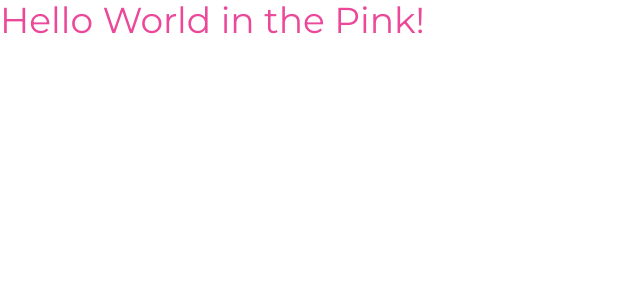
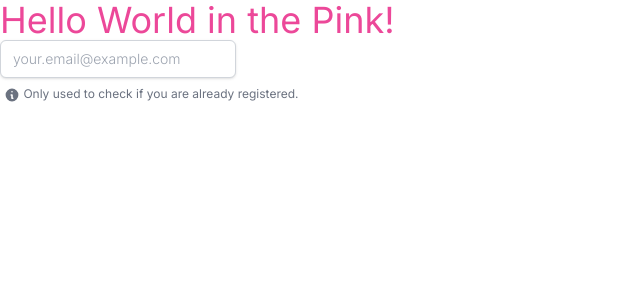
Before and after one commit to CodeExamples-info/ce-code-examples, a Next.js app: page / in a window 1280 px wide. Shown: the top 300 px of the page, without its empty margins (0-640 px from the left). Built offline with nearby package versions, Linux system fonts and the light colour scheme.

Commit message:
CE-352 CE-353 Added Email Input with stories

```diff
--- /dev/null
+++ b/common/components/inputs/EmailInput/EmailInput.component.tsx
@@ -0,0 +1,64 @@
+import { InformationCircleIcon } from '@heroicons/react/solid';
+import { Dispatch, SetStateAction, useState } from 'react';
+
+interface EmailInputProps {
+  showLabel?: boolean;
+  showTip?: boolean;
+  inputClassNames?: string;
+  emailState: string;
+  handleInputChange: Dispatch<SetStateAction<string>>;
+}
+
+const EmailInput = (props: EmailInputProps) => {
+  // const [invalidEmailError] = useState("Please enter a valid email address");
+  const [isTouched, setIsTouched] = useState(false);
+  const baseClassNames =
+    'border border-gray-300 shadow py-2 px-3 rounded-md placeholder:font-light text-sm focus:border-accent-dark focus:ring-accent-dark focus:ring-1 focus:outline-none peer';
+  const validationClassNames =
+    'invalid:border-red-300 invalid:ring-red-300 invalid:text-red-900 valid:border-green-300 valid:ring-green-300 valid:text-green-900';
+
+  const handleOnBlur = () => {
+    setIsTouched(true);
+  };
+
+  const handleOnInput = (e: React.ChangeEvent<HTMLInputElement>) => {
+    props.handleInputChange(e.target.value);
+  };
+
+  return (
+    <>
+      {/* TODO: Check if we can pass the id for the email as props to avoid the duplicate id issue for multiple inputs on the page */}
+      {props.showLabel && (
+        <label htmlFor="email" className="block font-medium mb-1.5">
+          Email
+        </label>
+      )}
+      <div>
+        <input
+          type="email"
+          id="email"
+          placeholder="your.email@example.com"
+          className={`${baseClassNames} ${isTouched ? validationClassNames : ''}`}
+          required
+          onBlur={handleOnBlur}
+          onInput={handleOnInput}
+        />
+        <p
+          className={
+            'text-xs text-red-900 font-medium mt-1 ml-1 ' +
+            (!isTouched ? 'hidden' : 'peer-invalid:block peer-valid:hidden')
+          }
+        >
+          Please enter a valid email address
+        </p>
+      </div>
+      {props.showTip && (
+        <p className="text-xs text-gray-500 mt-2 ml-1">
+          <InformationCircleIcon className="h-4 inline-block" /> Only used to check if you are already registered.
+        </p>
+      )}
+    </>
+  );
+};
+
+export default EmailInput;
--- a/pages/_document.tsx
+++ b/pages/_document.tsx
@@ -7,9 +7,9 @@ export default function Document() {
         <link rel="preconnect" href="https://fonts.googleapis.com" />
         <link rel="preconnect" href="https://fonts.gstatic.com" crossOrigin="" />
         <link
-          href="https://fonts.googleapis.com/css2?family=Montserrat:ital,wght@0,300;0,400;0,500;0,600;0,700;1,400&display=swap"
+          href="https://fonts.googleapis.com/css2?family=Inter:wght@100;200;300;400;500;600;700;800;900&display=swap"
           rel="stylesheet"
-        ></link>
+        />
       </Head>
       <body className="h-screen overflow-hidden">
         <Main />
--- a/pages/index.tsx
+++ b/pages/index.tsx
@@ -1,7 +1,11 @@
 import type { NextPage } from 'next';
 import Head from 'next/head';
+import { useState } from 'react';
+import EmailInput from '../common/components/inputs/EmailInput/EmailInput.component';
 
 const Home: NextPage = () => {
+  const [email, setEmail] = useState('');
+
   return (
     <div>
       <Head>
@@ -11,6 +15,8 @@ const Home: NextPage = () => {
       </Head>
 
       <h1 className="text-4xl text-pink-500">Hello World in the Pink!</h1>
+
+      <EmailInput showTip emailState={email} handleInputChange={setEmail} />
     </div>
   );
 };
--- a/tailwind.config.js
+++ b/tailwind.config.js
@@ -7,7 +7,7 @@ module.exports = {
   content: ['pages/**/*.{ts,tsx}', 'common/**/*.{ts,tsx}', 'modules/**/*.{ts,tsx}'],
   theme: {
     extend: {
-      fontFamily: { sans: ['"Montserrat"', ...defaultTheme.fontFamily.sans] },
+      fontFamily: { sans: ['"Inter"', ...defaultTheme.fontFamily.sans] },
       colors: {
         accent: {
           base: '#D7A349',
```
Also changed, not shown: 2 other files (tests, documents, lock files or other folders).
